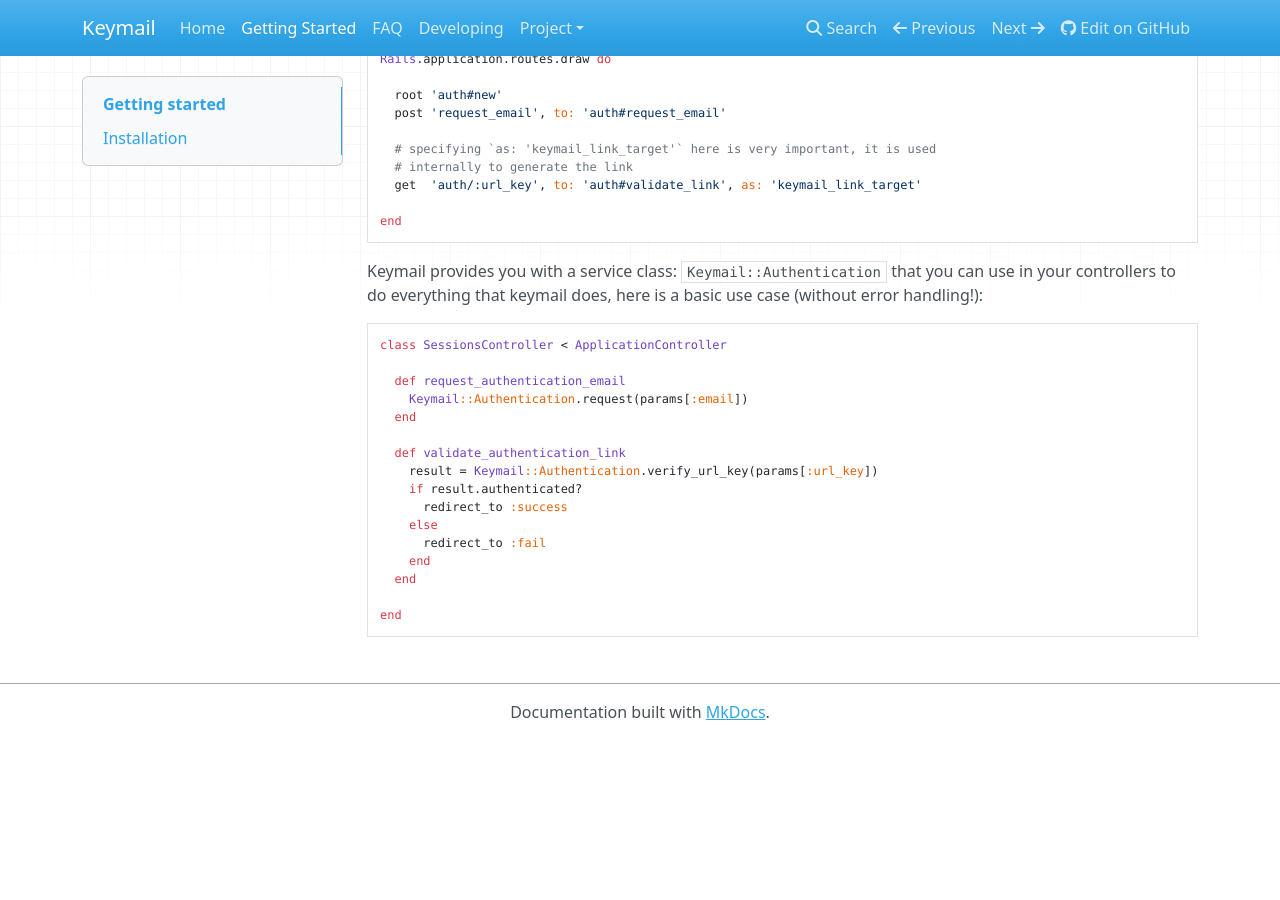
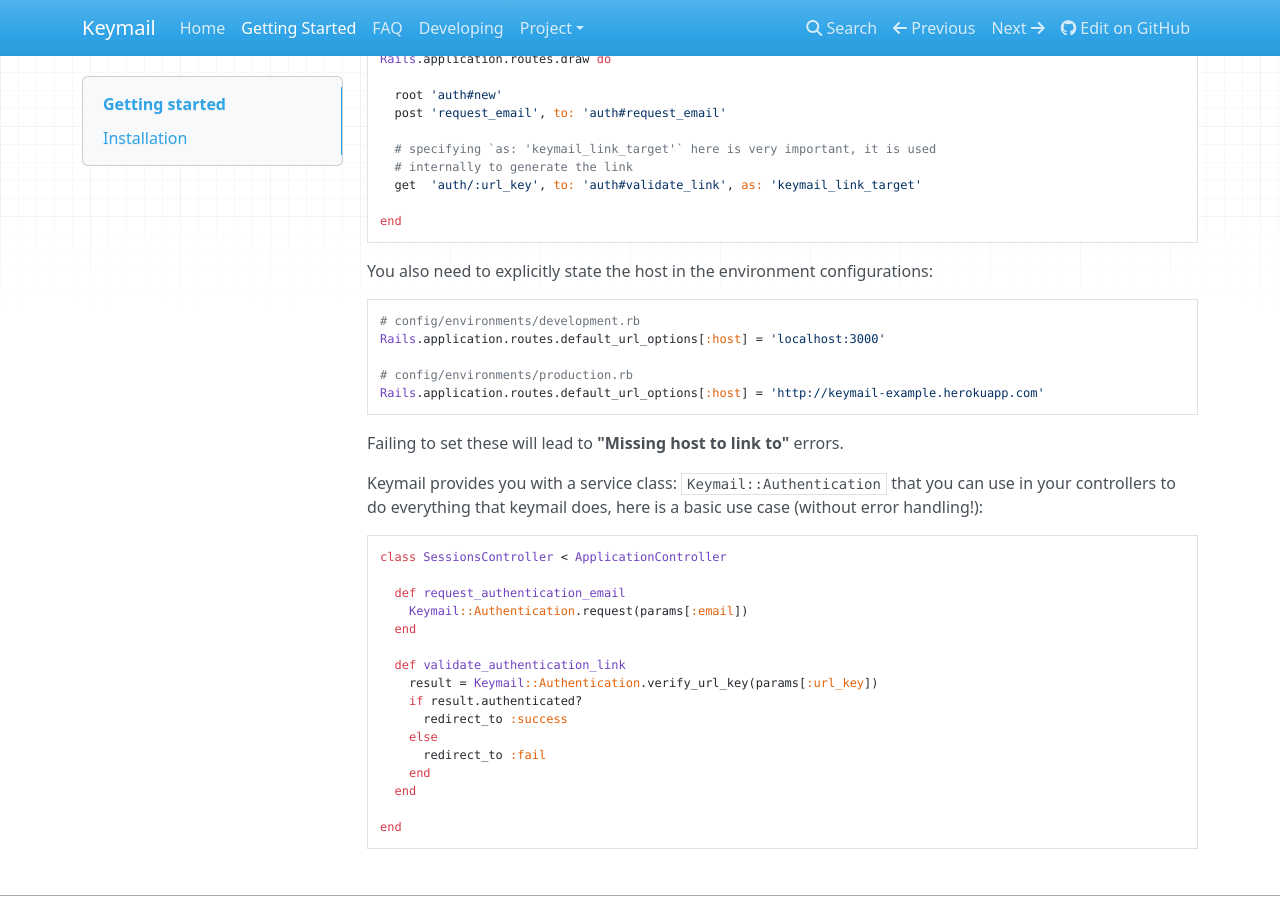
Before and after one commit to jsborjesson/keymail, an MkDocs documentation site: the page built from docs/getting-started.md, in a window 1280 px wide and 900 px high, scrolled down 1077 px. Built offline with MkDocs 1.6.1, drawn with Linux system fonts in a browser that asks for light colours; nearby versions of some CDN libraries; old or Windows-style settings are respelled for this version of MkDocs; before the commit the page ends 1817 px from its top, so only the background shows below that.

Commit message:
Instructions on configuring default host

````diff
--- a/docs/getting-started.md
+++ b/docs/getting-started.md
@@ -70,6 +70,18 @@ Rails.application.routes.draw do
 end
 ```
 
+You also need to explicitly state the host in the environment configurations:
+
+```
+# config/environments/development.rb
+Rails.application.routes.default_url_options[:host] = 'localhost:3000'
+
+# config/environments/production.rb
+Rails.application.routes.default_url_options[:host] = 'http://keymail-example.herokuapp.com'
+```
+
+Failing to set these will lead to **"Missing host to link to"** errors.
+
 
 Keymail provides you with a service class: `Keymail::Authentication` that you
 can use in your controllers to do everything that keymail does, here is a basic
````
